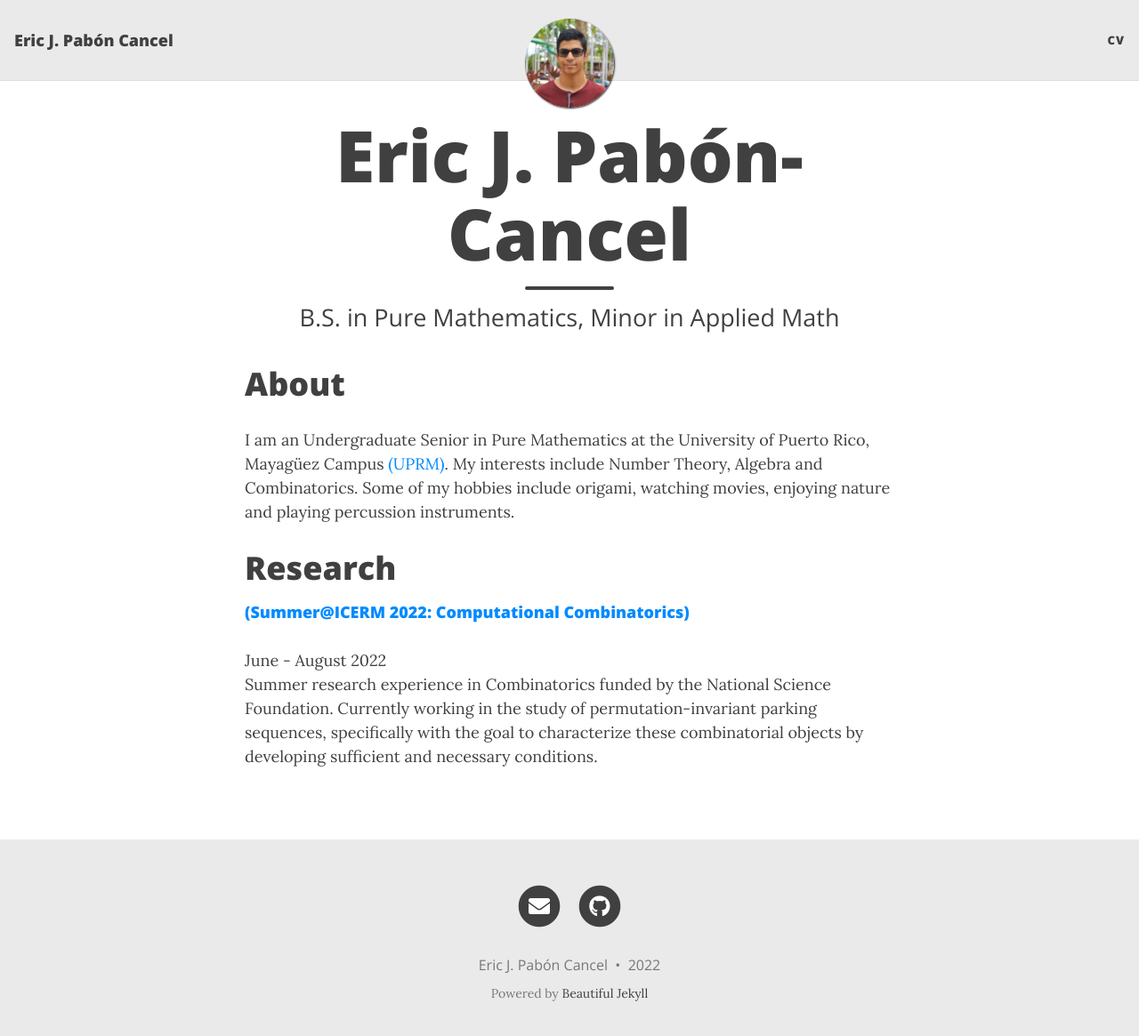
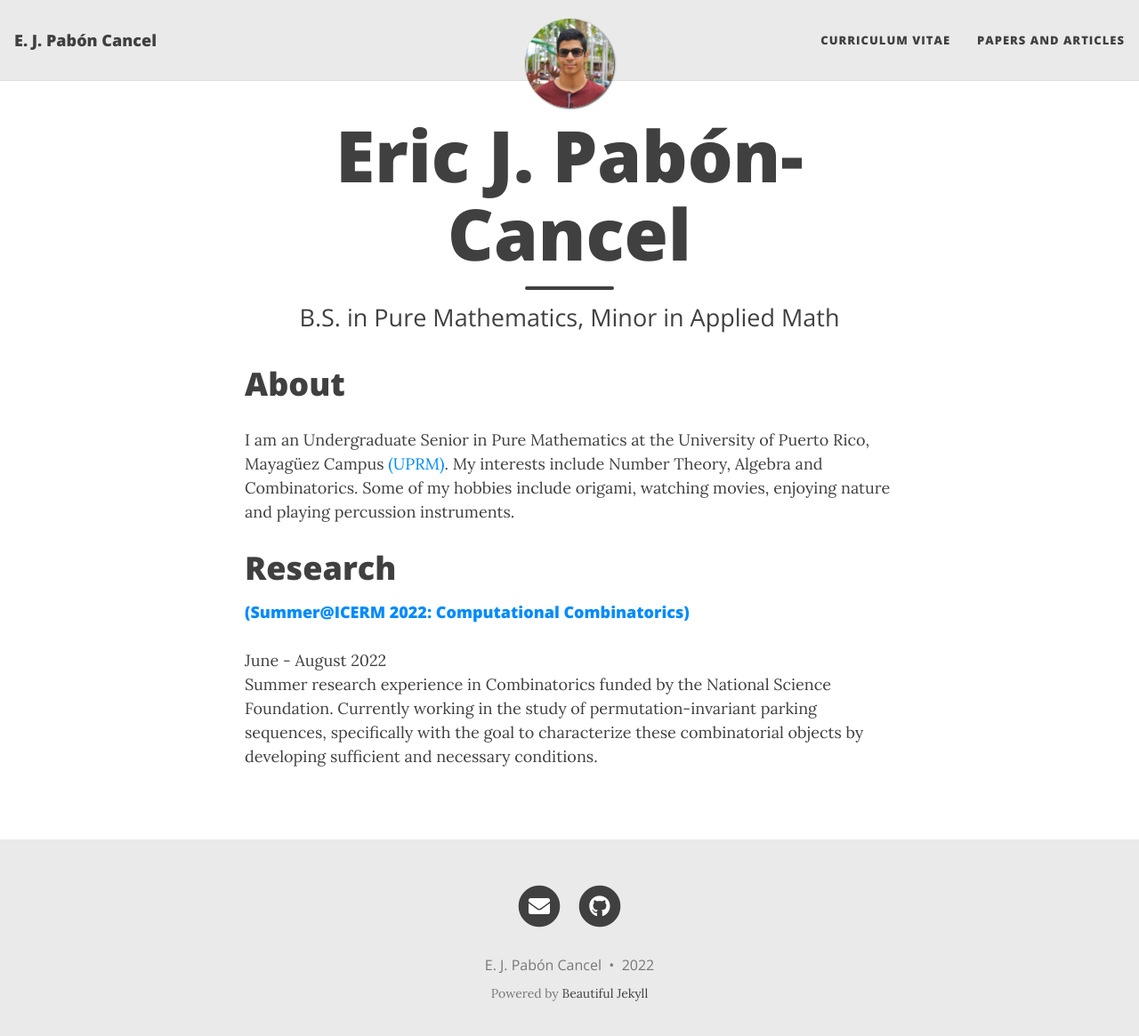
Before and after one commit to ejpaboncancel/ejpaboncancel-old.github.io, a Jekyll site: the page built from index.html, in a window 1280 px wide and 1178 px high. Shown: the top 1165 px of the window at 89% size. Built offline with Jekyll 4.4.1, drawn with Linux system fonts in a browser that asks for light colours; nearby versions of some CDN libraries; the list of posts is cut into pages by our own code.

Commit message:
Update _config.yml

```diff
--- a/_config.yml
+++ b/_config.yml
@@ -6,16 +6,16 @@
 # --- Required options --- #
 
 # Name of website
-title: Eric J. Pabón Cancel
+title: E. J. Pabón Cancel
 
 # Your name to show in the footer
-author: Eric J. Pabón Cancel
+author: E. J. Pabón Cancel
 
 # --- List of links in the navigation bar --- #
 
 navbar-links:
-  CV: "/assets/CV_Eric_Pabón.pdf"
-  #About Me: "aboutme"
+  Curriculum Vitae: "/assets/CV_Eric_Pabón.pdf"
+  Papers and Articles: "aboutme"
   #Resources:
    # - Beautiful Jekyll: "https://beautifuljekyll.com"
    # - Learn markdown: "https://www.markdowntutorial.com/"
```
